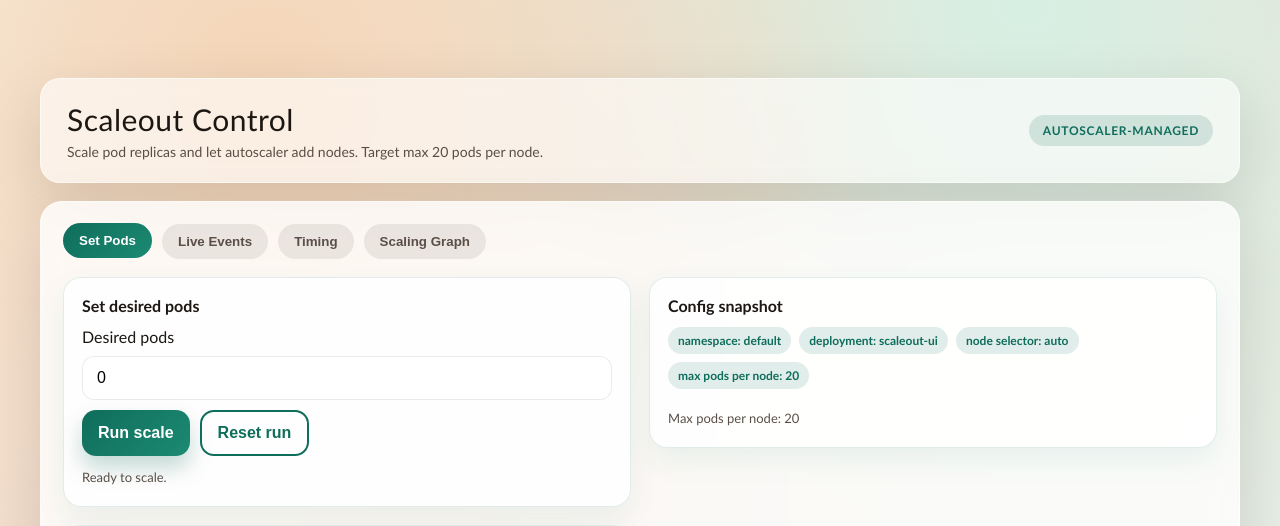
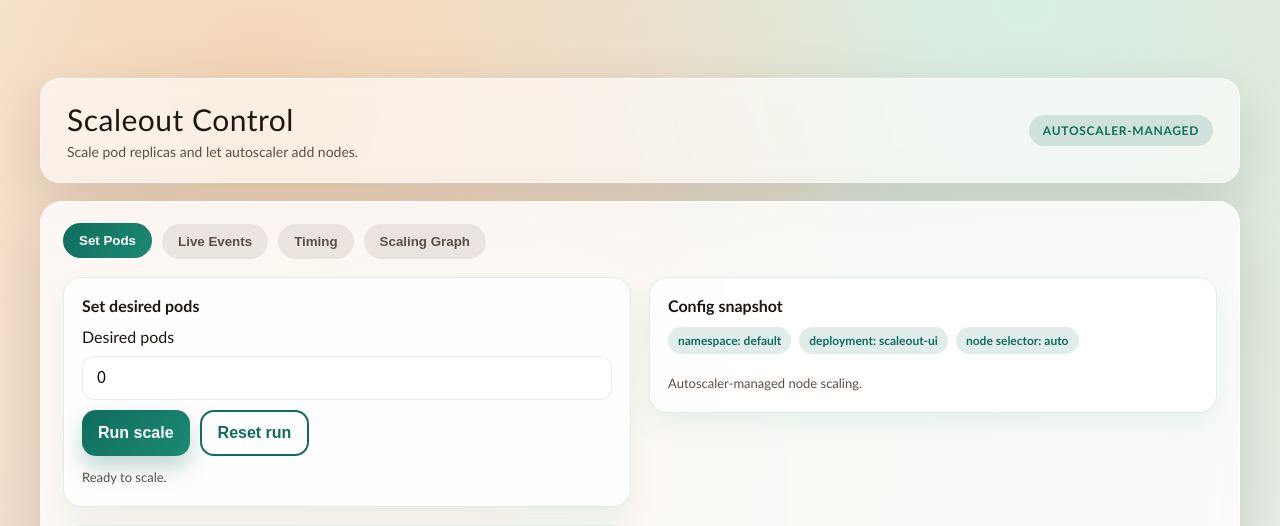
Before and after one commit to cj667113/K8_SCALE_TRACE, a FastAPI app: page / in a window 1280 px wide. Shown: the top 526 px of the page. Run offline with FastAPI, Linux system fonts and the light colour scheme; data that the repository does not hold is empty.

Commit message:
HTML Fixes

```diff
--- a/app/templates/index.html
+++ b/app/templates/index.html
@@ -433,7 +433,7 @@
     <header class="header">
       <div>
         <div class="title">Scaleout Control</div>
-        <p class="subtitle">Scale pod replicas and let autoscaler add nodes. Target max __MAX_PODS_PER_NODE__ pods per node.</p>
+        <p class="subtitle">Scale pod replicas and let autoscaler add nodes.</p>
       </div>
       <div class="badge">Autoscaler-managed</div>
     </header>
@@ -607,25 +607,30 @@
 
   const chartLegend = document.getElementById('chartLegend');
 
+  function buildLegendItems(showAllNodes) {
+    const items = [
+      { label: 'Worker nodes ready', color: '#0f6d5b', className: 'nodes' },
+    ];
+    if (showAllNodes) {
+      items.push({ label: 'All nodes ready', color: '#1f7dcf', className: 'all-nodes' });
+    }
+    items.push({ label: 'Pods ready', color: '#e36d2f', className: 'pods' });
+    return items;
+  }
+
   function renderLegend(showAllNodes) {
+    const items = buildLegendItems(showAllNodes);
+    if (typeof state !== 'undefined') {
+      state.lastLegendItems = items;
+    }
     if (!chartLegend) return;
     chartLegend.innerHTML = '';
-    const nodesSpan = document.createElement('span');
-    nodesSpan.className = 'nodes';
-    nodesSpan.textContent = 'Worker nodes ready';
-    chartLegend.appendChild(nodesSpan);
-
-    if (showAllNodes) {
-      const allSpan = document.createElement('span');
-      allSpan.className = 'all-nodes';
-      allSpan.textContent = 'All nodes ready';
-      chartLegend.appendChild(allSpan);
-    }
-
-    const podsSpan = document.createElement('span');
-    podsSpan.className = 'pods';
-    podsSpan.textContent = 'Pods ready';
-    chartLegend.appendChild(podsSpan);
+    items.forEach((item) => {
+      const span = document.createElement('span');
+      span.className = item.className;
+      span.textContent = item.label;
+      chartLegend.appendChild(span);
+    });
   }
 
   const chartCanvas = document.getElementById('scaleChart');
@@ -705,6 +710,7 @@
     statusSamples: [],
     seenScaleRequest: false,
     lastStatusKey: null,
+    lastLegendItems: null,
     milestones: {
       nodeProvision: null,
       nodeReady: null,
@@ -857,7 +863,7 @@
 
   function setDerived() {
     const pods = parseInt(podsInput.value || '0', 10);
-    derivedInfo.textContent = 'Max pods per node: ' + CONFIG.maxPodsPerNode;
+    derivedInfo.textContent = 'Autoscaler-managed node scaling.';
   }
 
   function renderConfig() {
@@ -865,7 +871,6 @@
       'namespace: ' + CONFIG.targetNamespace,
       'deployment: ' + CONFIG.targetDeployment,
       CONFIG.nodeSelector ? 'node selector: ' + CONFIG.nodeSelector : 'node selector: auto',
-      'max pods per node: ' + CONFIG.maxPodsPerNode,
     ];
     configPills.innerHTML = '';
     items.forEach((item) => {
@@ -1377,9 +1382,34 @@
   }
 
   function exportGraph() {
+    const items = state.lastLegendItems || buildLegendItems(false);
+    const srcCanvas = chartCanvas;
+    const dpr = window.devicePixelRatio || 1;
+    const extraHeight = items.length ? Math.round(32 * dpr) : 0;
+    const newCanvas = document.createElement('canvas');
+    newCanvas.width = srcCanvas.width;
+    newCanvas.height = srcCanvas.height + extraHeight;
+    const ctx = newCanvas.getContext('2d');
+    ctx.drawImage(srcCanvas, 0, 0);
+
+    if (items.length) {
+      const legendY = srcCanvas.height + Math.round(16 * dpr);
+      let legendX = Math.round(20 * dpr);
+      ctx.textBaseline = 'middle';
+      ctx.font = `${12 * dpr}px "Avenir Next", sans-serif`;
+      items.forEach((item) => {
+        ctx.fillStyle = item.color;
+        ctx.beginPath();
+        ctx.arc(legendX, legendY, Math.round(5 * dpr), 0, Math.PI * 2);
+        ctx.fill();
+        ctx.fillText(item.label, legendX + Math.round(12 * dpr), legendY);
+        legendX += Math.round(12 * dpr) + ctx.measureText(item.label).width + Math.round(28 * dpr);
+      });
+    }
+
     const link = document.createElement('a');
     link.download = 'scaleout-graph.png';
-    link.href = chartCanvas.toDataURL('image/png');
+    link.href = newCanvas.toDataURL('image/png');
     link.click();
   }
 
```
